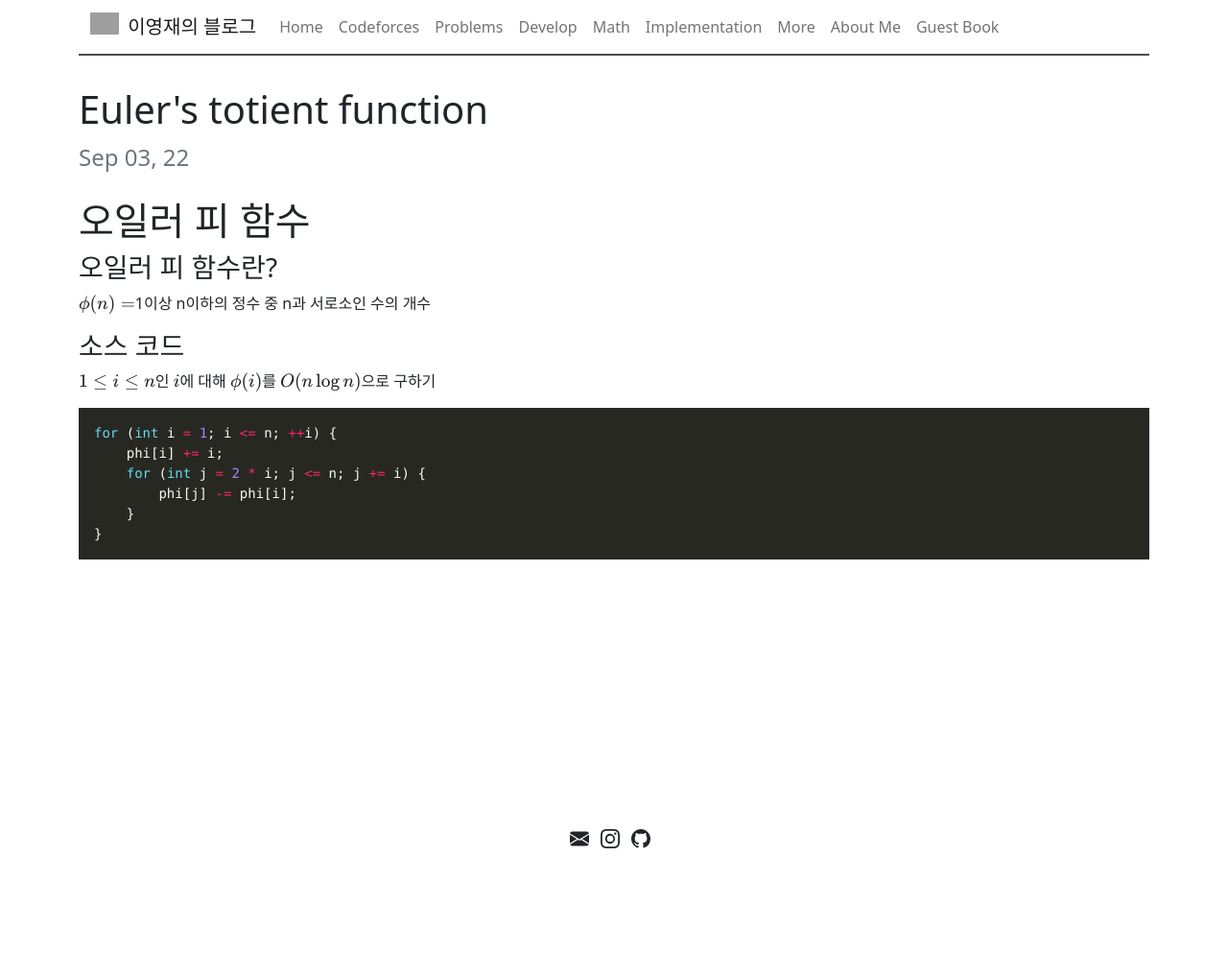
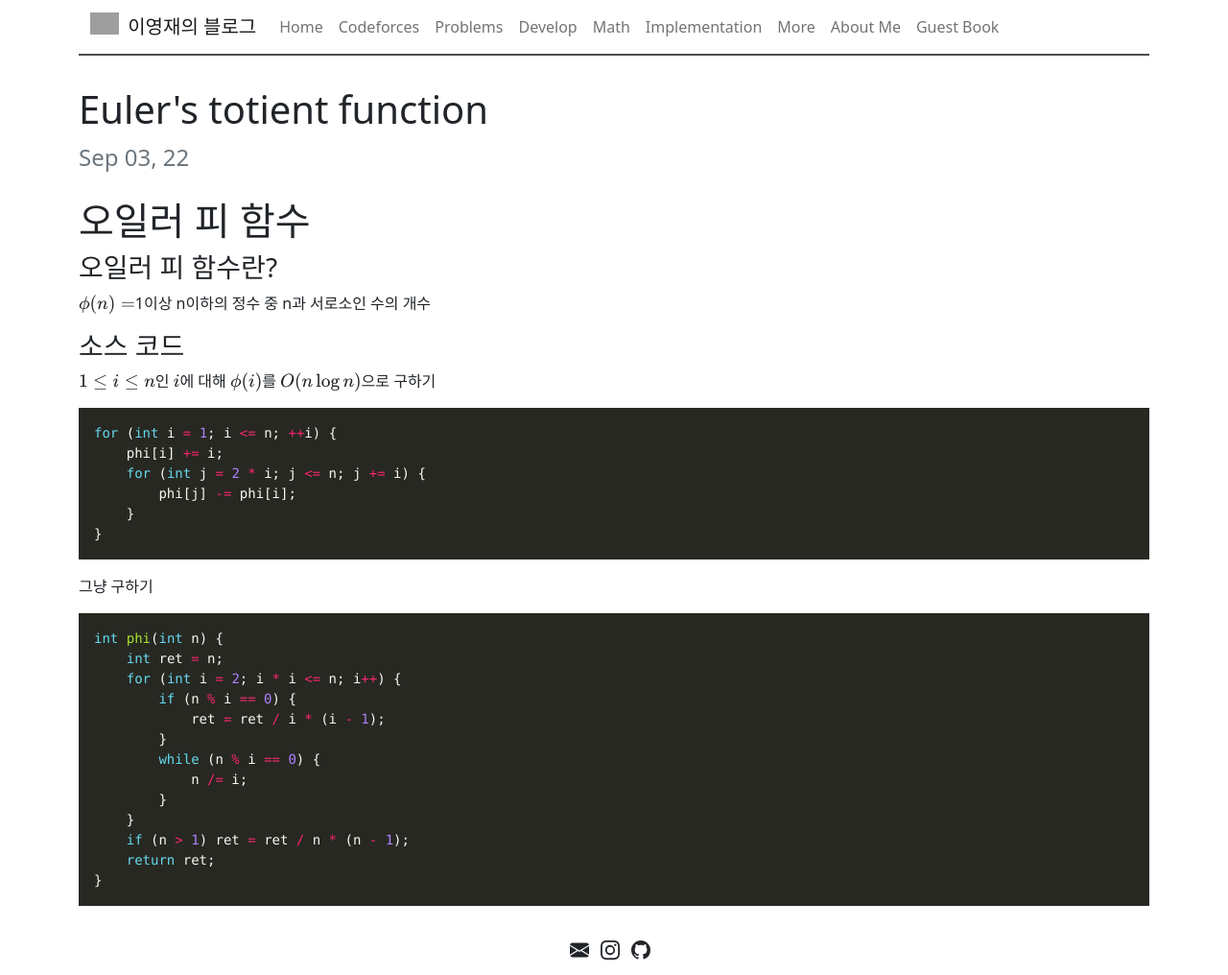
Before and after one commit to LEEYEONGJAE1/LEEYEONGJAE1.github.io, a Jekyll site: the page built from _posts/math/2022-09-03-Euler's-totient-function.md, in a window 1280 px wide. Shown: the whole page at 96% size. Built offline with Jekyll 4.4.1, drawn with Linux system fonts in a browser that asks for light colours; formulas are drawn with MathJax 3; comment, search, counter and statistics services are not loaded; before the commit the page ends 900 px from its top, so only the background shows below that; grey boxes are pictures that could not be loaded.

Commit message:
20230429

````diff
--- a/_posts/math/2022-09-03-Euler's-totient-function.md
+++ b/_posts/math/2022-09-03-Euler's-totient-function.md
@@ -20,3 +20,19 @@ for (int i = 1; i <= n; ++i) {
     }
 }
 ```
+그냥 구하기
+```c++
+int phi(int n) {
+    int ret = n;
+    for (int i = 2; i * i <= n; i++) {
+        if (n % i == 0) {
+            ret = ret / i * (i - 1);
+        }
+        while (n % i == 0) {
+            n /= i;
+        }
+    }
+    if (n > 1) ret = ret / n * (n - 1);
+    return ret;
+}
+```
--- a/index.html
+++ b/index.html
@@ -5,11 +5,10 @@ layout: default
 <div class="archive">
   <h3>이영재의 블로그</h3>
   <p>
-    공부를 하면서 새로 알게된 것들과 복습하는 내용을 정리해서 올리는 블로그입니다.<br><br>
-    <a href="https://cp-algorithms.com/">https://cp-algorithms.com/</a> &larr;추천
+    공부를 하면서 새로 알게된 것들과 복습하는 내용을 정리해서 올리는 블로그입니다.
   </p>
   <hr>
-  <h4> 최근 글 </h4>
+  <h4> Recent Postings </h4>
   {% for post in site.posts limit : 5 %}
   {% assign currDate = post.date | date: "%Y" %}
   {% if currDate != date %}
````
Also changed, not shown: _posts/problems/2022-09-23-문자열의-아름다움.md (deleted, +0 -17 lines), _posts/problems/2023-04-16-1492.md (deleted, +0 -15 lines), more.md (+5 -7 lines).
